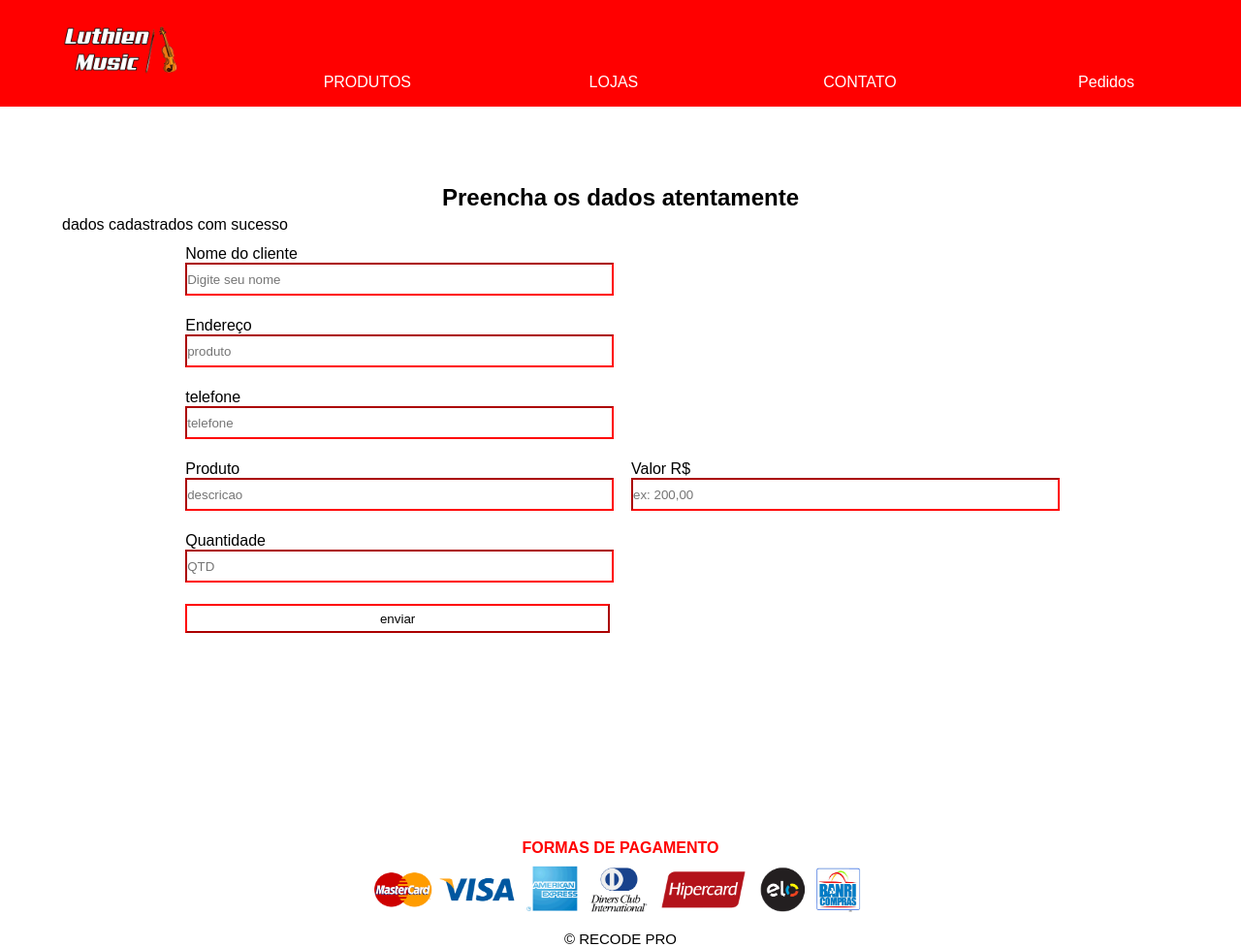
After one commit to JohnClaudio/RECODEPRO-2020, a PHP site: page /pedidos.php in a window 1280 px wide. The commit adds this page. Shown: the whole page at 97% size. Run offline with PHP 8.4, Linux system fonts and the light colour scheme; the visitor is signed in with stand-in values (Sample User, id 1).

Commit message:
Projeto da loja back-end php

```diff
--- a/PHP/conexao.php
+++ b/PHP/conexao.php
@@ -4,6 +4,7 @@ define('USER', 'root');
 define('PASS', 'vertrigo');
 define('DATABASE', 'luthienshop');
 
+
 $conexao = new mysqli (HOST,USER,PASS,DATABASE);
 
 
--- a/PHP/css/master.css
+++ b/PHP/css/master.css
@@ -30,6 +30,7 @@ color:black;
 font-size: 15px;
 font-family: arial;
 }
+
 .centro{
   display: block;
   position: relative;
@@ -117,7 +118,7 @@ margin-top: 10px;
 .lojascolumn{
   width: 30%;
   height: 200px;
-  background-color:rgba(255, 0, 0, 0.7);
+  background-color:red;
   float: left;
   margin-left: 2%;
   min-width: 120px;
@@ -156,14 +157,11 @@ h2{
   width: 90%;
   margin:10px;
 }
-
 .formulario form textarea {
   height: 100px;
   width: 90%;
   text-align: center;
 }
-
-
 
 .borda{
   border-radius: 40px;
@@ -191,3 +189,32 @@ h2{
   text-align: center;
   display: inline;
 }
+
+.pedidos{
+  background-color: ;
+  width:  90%;
+  height: 400px;
+  margin:auto;
+  margin-top: 80px;
+
+  border-radius: 40px;
+
+}
+
+.pedidos table{
+  margin:auto;
+
+  border-radius: 40px;
+  width: 80%;
+}
+.pedidos input, button{
+  width: 100%;
+  height: 30px;
+  background-color: white;
+  border-color: red;
+  color:black;
+  margin:auto;
+}
+.pedidos td{
+  padding:10px;
+}
--- a/PHP/css/menu.css
+++ b/PHP/css/menu.css
@@ -8,7 +8,7 @@ nav a{
   display: inline-block;
   text-decoration: none;
   color: white;
-  width: 24.5%;
+  width: 19.5%;
   padding: 10px 0px 10px 0px;
   text-align: center;
 
--- a/PHP/index.php
+++ b/PHP/index.php
@@ -2,9 +2,9 @@
 include_once("./layout/layout.php");
 montar_header();
 ?>
+   <body>
 
-   <body>
-      <?php montar_menu(); ?>
+    <?php montar_menu(); ?>
 
       <main class="centro">
          <h2> Seja bem vindo(a)</h2>
--- a/PHP/layout/estrutura/footer.html
+++ b/PHP/layout/estrutura/footer.html
@@ -1,7 +1,7 @@
 <footer>
     <span>
        <h4><font face="Arial">FORMAS DE PAGAMENTO</font></h4>
-       <img onclick=destaque(this) height="20%" width="40%"src="./imagens/cartoes.png" alt="cartões de crédito">
+       <img src="./imagens/cartoes.png" alt="cartões de crédito" onclick="destaque(this)" height="20%" width="40%">
     </span>
     <p>&copy; RECODE PRO</p>
  </footer>
--- a/PHP/layout/estrutura/menu.html
+++ b/PHP/layout/estrutura/menu.html
@@ -1,6 +1,7 @@
 <nav class="menu">
-   <a class="logo" href="index.html"><img src="./imagens/logo.png"></a>
-   <a href="produtos.html" onmouseover="efeitoMenu(this)" >PRODUTOS</a>
-   <a href="lojas.html" onmouseover="efeitoMenu(this)">LOJAS</a>
-   <a href="contato.html" onmouseover="efeitoMenu(this)">CONTATO</a>
+   <a class="logo" href="index.php"><img src="./imagens/logo.png"></a>
+   <a href="produtos.php" onmouseover="efeitoMenu(this)" >PRODUTOS</a>
+   <a href="lojas.php" onmouseover="efeitoMenu(this)">LOJAS</a>
+   <a href="contato.php" onmouseover="efeitoMenu(this)">CONTATO</a>
+   <a href="pedidos.php" onmouseover="efeitoMenu(this)">Pedidos</a>
 </nav>
--- /dev/null
+++ b/PHP/pedidos.php
@@ -0,0 +1,52 @@
+<?php
+include_once("./layout/layout.php");
+montar_header();
+session_start();
+$_SESSION['sql'];
+?>
+
+   <body>
+      <?php montar_menu(); ?>
+
+      <main >
+        <form class="pedidos" action="cadastrar_pedido.php" method="post">
+    <h2>Preencha os dados atentamente</h2>
+    <?php if (!$_SESSION['sql'] != null) {
+      echo   $_SESSION['sql'];
+      // code...
+    }else {
+    echo $_SESSION['sql'];
+    }?>
+          <table>
+            <tr>
+              <td><p>Nome do cliente</p><input name="nome_cliente" type="text"placeholder="Digite seu nome"></td>
+            </tr>
+
+            <tr>
+              <td><p>Endereço</p><input name="endereco" type="text"placeholder="produto"></td>
+            </tr>
+
+             <tr>
+                <td><p>telefone</p><input name="telefone" type="text"placeholder="telefone"></td>
+             </tr>
+
+             <tr>
+                <td><p>Produto</p><input name="produto" type="text"placeholder="descricao"></td>
+                <td><p>Valor R$</p><input name="valor" type="text"placeholder="ex: 200,00"></td>
+             </tr>
+             <tr>
+                <td><p>Quantidade </p><input name="qtd" type="text"placeholder="QTD"></td>
+             </tr>
+  <tr>
+  <td>      <button type="submit" name="button">enviar</button></td>
+
+  </tr>
+
+          </table>
+        </form>
+
+      </main>
+
+  <?php montar_footer(); ?>
+   </body>
+</html>
```
Also changed, not shown: PHP/cadastrar_pedido.php (added, +25 -0 lines), PHP/contato.php (added, +37 -0 lines), PHP/lojas.php (added, +37 -0 lines), PHP/produtos.php (+16 -25 lines), PHP/tools.php (+24 -3 lines), PHP/shop_items/15.png, PHP/shop_items/16.png.
